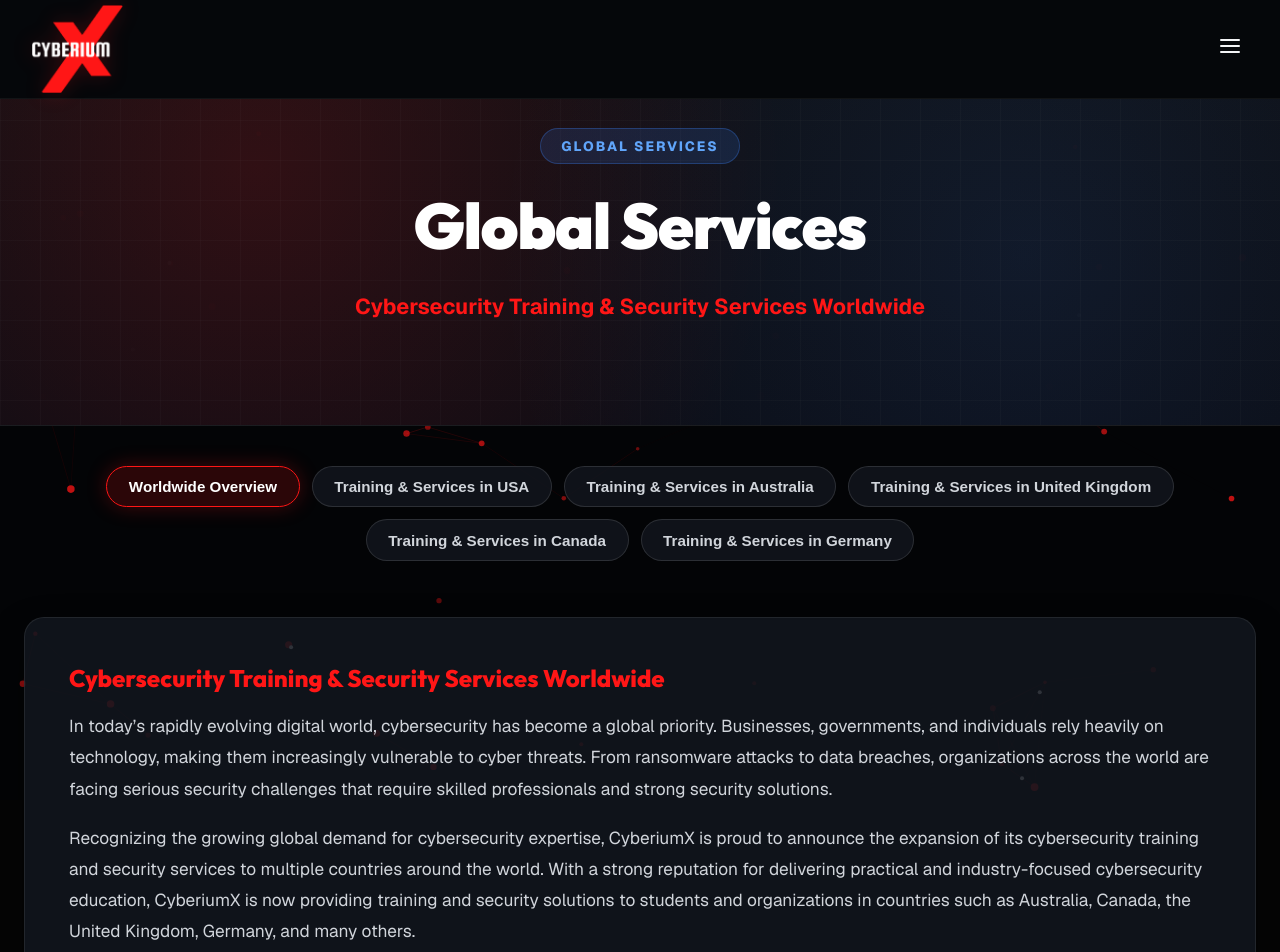
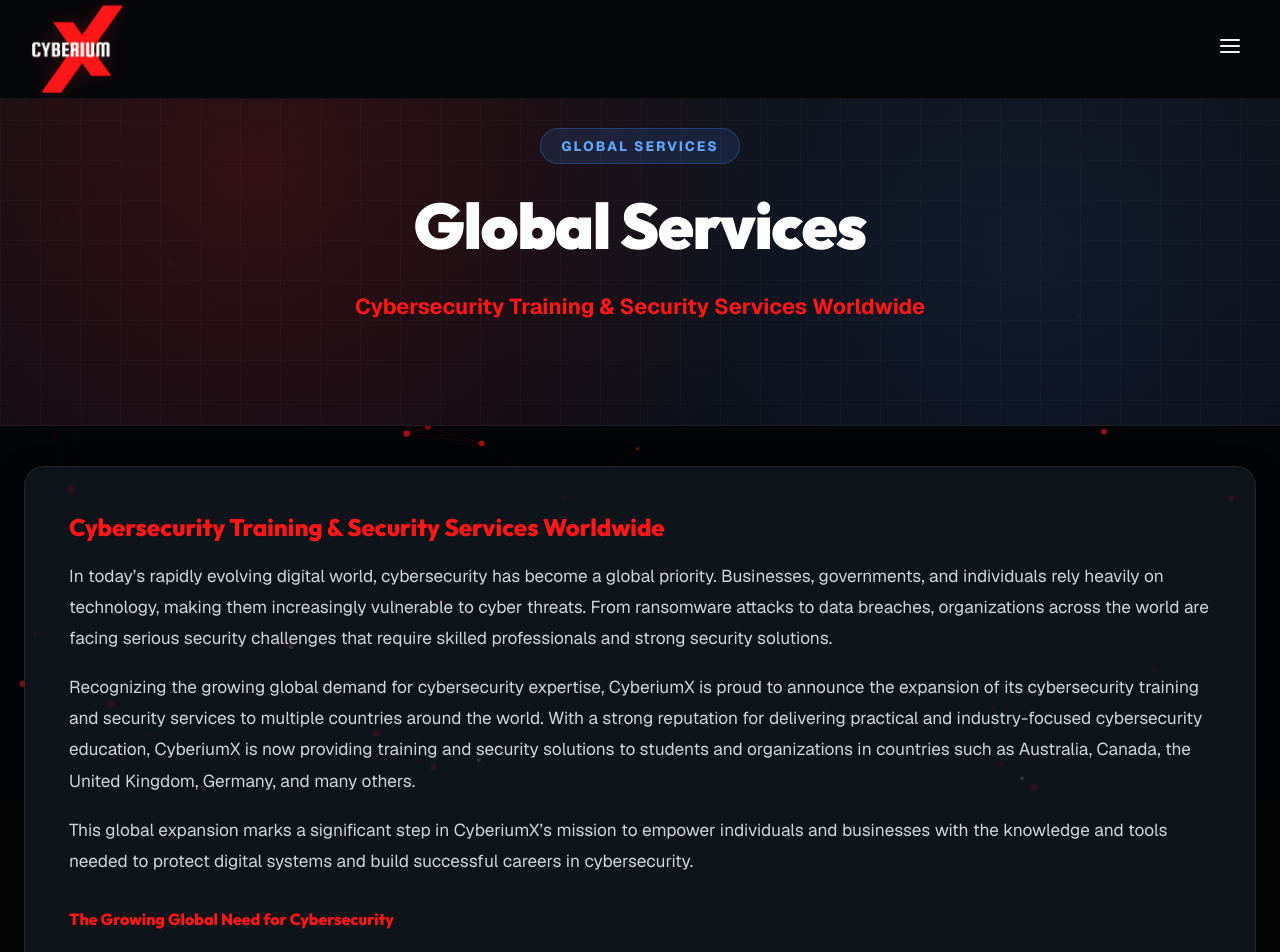
Before and after one commit to sarthakjain-cell/CyberiumX, a Next.js app: page /global-services in a window 1280 px wide. Shown: the top 952 px of the page. Built offline with nearby package versions, Linux system fonts and the light colour scheme.

Commit message:
style: remove redundant country selector pills from Global Services page

```diff
--- a/src/app/global-services/GlobalServicesClient.tsx
+++ b/src/app/global-services/GlobalServicesClient.tsx
@@ -87,48 +87,10 @@ export default function GlobalServicesClient({
         </div>
       </section>
 
-      {/* Regional Hub Selector (Matches Official Global Services Sub-Menu) */}
-      <div style={{ marginTop: '2.5rem' }}>
-        <div className={styles.regionTabsWrapper}>
-          {globalCountryPages.map((region) => (
-            <button
-              key={region.key}
-              type="button"
-              className={`${styles.regionTab} ${selectedRegion === region.key && !showCoursesGrid ? styles.regionTabActive : ''}`}
-              onClick={() => {
-                setSelectedRegion(region.key);
-                setShowCoursesGrid(false);
-              }}
-            >
-              {region.key === 'worldwide' ? 'Worldwide Overview' : `Training & Services in ${region.country}`}
-            </button>
-          ))}
-        </div>
-
-        {selectedRegion !== 'worldwide' && (
-          <div style={{ display: 'flex', justifyContent: 'center', gap: '1rem', marginBottom: '2rem', flexWrap: 'wrap' }}>
-            <button
-              type="button"
-              className={`${styles.regionTab} ${!showCoursesGrid ? styles.regionTabActive : ''}`}
-              onClick={() => setShowCoursesGrid(false)}
-            >
-              {activeRegionPage.title}
-            </button>
-            <button
-              type="button"
-              className={`${styles.regionTab} ${showCoursesGrid ? styles.regionTabActive : ''}`}
-              onClick={() => setShowCoursesGrid(true)}
-            >
-              Cybersecurity Courses in {activeRegionPage.country}
-            </button>
-          </div>
-        )}
-      </div>
-
       {selectedRegion === 'worldwide' ? (
         <>
           {/* Official Opening Section */}
-          <section className={styles.contentSection} style={{ paddingTop: '1rem' }}>
+          <section className={styles.contentSection} style={{ paddingTop: '2.5rem' }}>
             <div className={styles.officialProseCard}>
               <h2>Cybersecurity Training &amp; Security Services Worldwide</h2>
               <p>
@@ -275,7 +237,7 @@ export default function GlobalServicesClient({
         </>
       ) : showCoursesGrid ? (
         /* Country Courses View (Matches /cybersecurity-courses-in-* on official site) */
-        <section className={styles.contentSection} style={{ paddingTop: '1rem' }}>
+        <section className={styles.contentSection} style={{ paddingTop: '2.5rem' }}>
           <div className={styles.cardsGrid}>
             {allOfficialCourses.map((course) => (
               <div key={course.id} className={styles.serviceCard}>
@@ -314,7 +276,7 @@ export default function GlobalServicesClient({
         </section>
       ) : (
         /* Official Country Training & Services View (USA, Australia, UK, Canada, Germany) */
-        <section className={styles.contentSection} style={{ paddingTop: '1rem' }}>
+        <section className={styles.contentSection} style={{ paddingTop: '2.5rem' }}>
           <div
             className={styles.officialProseCard}
             onClick={handleProseClick}
```
